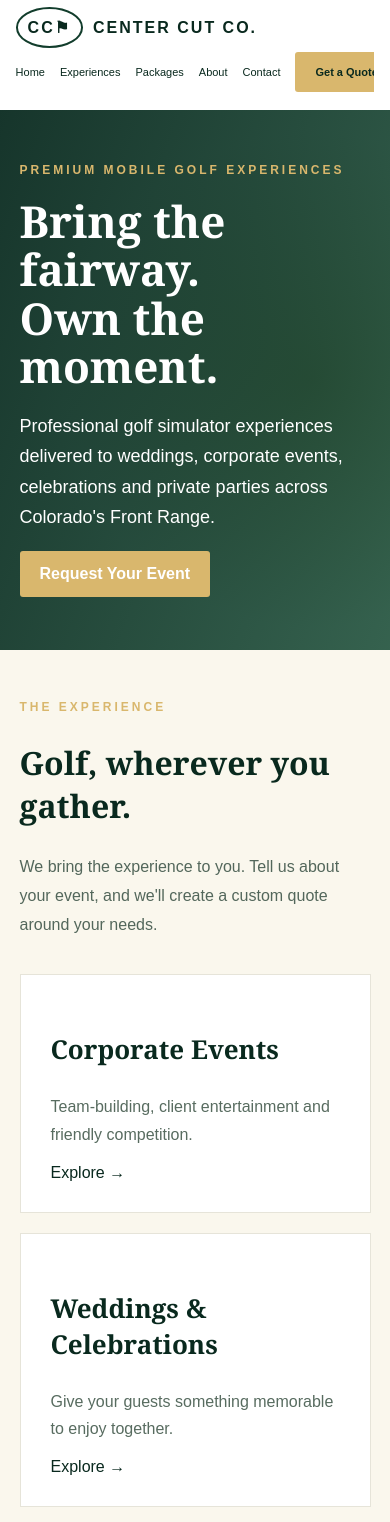
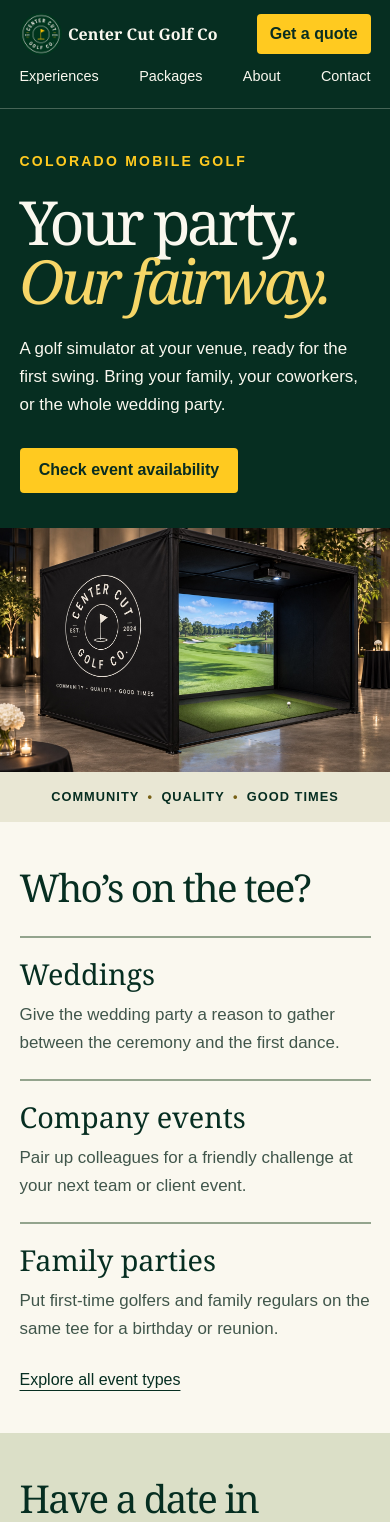
Before and after one commit to micahp20/center-cut-golf-co, a Next.js app: page / in a window 390 px wide. Shown: the top 1522 px of the page. Built offline with nearby package versions, Linux system fonts and the light colour scheme.

Commit message:
Rebuild the mobile golf homepage with the official 2026 emblem

```diff
--- a/app/about/page.tsx
+++ b/app/about/page.tsx
@@ -1 +1 @@
-import Link from "next/link";export default function Page(){return <><section className="pagehero"><div className="container"><div className="eyebrow">About us</div><h1>Good golf. Great company.</h1><p>Making golf more social and memorable, wherever people gather.</p></div></section><section className="section container"><h2>Golf is better shared.</h2><p className="intro">Center Cut Co. is building a premium mobile golf experience for events across Denver, Boulder and Northern Colorado. Our focus is hospitality, great experiences and a little friendly competition.</p><Link className="button" href="/book">Plan an Event</Link></section></>}
+import Link from "next/link";export default function Page(){return <><section className="pagehero"><div className="container"><div className="eyebrow">About us</div><h1>Good golf. Great company.</h1><p>Making golf more social and memorable, wherever people gather.</p></div></section><section className="section container"><h2>Golf is better shared.</h2><p className="intro">Center Cut Golf Co is building a premium mobile golf experience for events across Denver, Boulder and Northern Colorado. Our focus is hospitality, great experiences and a little friendly competition.</p><Link className="button" href="/book">Plan an Event</Link></section></>}
--- /dev/null
+++ b/app/club.css
@@ -0,0 +1,52 @@
+:root { --green:#053d2b; --deep:#062e21; --gold:#ffca20; --cream:#faf8ef; }
+.club-header { display:flex; align-items:center; gap:2rem; padding:.8rem max(5vw,calc((100vw - 1280px)/2)); background:var(--deep); color:var(--cream); border-bottom:1px solid #466456; }
+.club-brand { display:flex; gap:.75rem; align-items:center; font:bold clamp(1rem,2vw,1.4rem) Georgia,serif; white-space:nowrap; }
+.club-brand img { border-radius:50%; }
+.club-header nav { margin-left:auto; gap:1.5rem; font-size:.94rem; }
+.club-header nav a { padding:.65rem 0; }
+.book-link,.button { background:var(--gold); color:#092d21; padding:.85rem 1.2rem; font-weight:700; border-radius:4px; white-space:nowrap; }
+a:focus-visible,button:focus-visible { outline:3px solid #218fd1; outline-offset:3px; }
+.opening { display:grid; grid-template-columns:45% 55%; background:var(--deep); color:var(--cream); }
+.opening-copy { align-self:center; padding:clamp(2rem,5vw,6rem) 9% clamp(2.8rem,6vw,7rem) max(5vw,calc((100vw - 1280px)/2)); }
+.location,.motto { font-weight:bold; letter-spacing:.16em; font-size:.875rem; }
+.location { color:var(--gold); margin:0 0 1.4rem; }
+.opening h1 { font:normal clamp(3.8rem,6.5vw,7rem)/.98 Georgia,serif; letter-spacing:-.06em; margin:0; }
+.opening em { color:#f6d667; }
+.lead,.plan p,.occasion-list p { font-size:1.06rem; line-height:1.65; }
+.lead { max-width:32rem; margin:1.5rem 0 1.8rem; }
+.venue { margin:0; min-height:100%; position:relative; }
+.venue img { width:100%; height:100%; position:absolute; object-fit:cover; object-position:50% 50%; }
+.motto { background:#e9e7d4; padding:1.1rem; text-align:center; text-transform:uppercase; }
+.motto span { margin:0 .7em; color:#786116; }
+.occasions,.plan { padding-block:clamp(2.8rem,6vw,6rem); }
+.occasions h2,.plan h2 { font:normal clamp(2.4rem,4.8vw,4.3rem)/1.05 Georgia,serif; letter-spacing:-.045em; margin:0 0 1.8rem; }
+.occasion-list { display:grid; gap:2.5rem; grid-template-columns:repeat(3,1fr); }
+.occasion-list article { border-top:2px solid #93a48d; }
+.occasion-list h3 { font:normal 1.8rem Georgia,serif; margin:1rem 0 .5rem; }
+.occasion-list p { margin:0; color:#40564b; }
+.text-link { display:inline-block; margin-top:1.7rem; text-decoration:underline; text-underline-offset:.3em; }
+.plan { background:#dbdfc7; }
+.plan-inner,.club-footer { display:flex; justify-content:space-between; align-items:center; gap:2rem; }
+.plan p { max-width:37rem; margin-bottom:0; }
+.plan h2 { margin-bottom:.7rem; }
+.club-footer strong { font:normal 1.8rem Georgia,serif; }
+.form input,.form select,.form textarea { font-size:1rem; }
+.section .eyebrow { color:#785900; }
+@media(max-width:850px) {
+  .club-header { flex-wrap:wrap; gap:.2rem 1rem; }
+  .club-header nav { order:3; width:100%; justify-content:space-between; font-size:.9rem; gap:.5rem; }
+  .book-link { margin-left:auto; }
+  .opening { grid-template-columns:1fr; }
+  .opening-copy { padding:2.8rem 5vw 2.2rem; }
+  .venue { aspect-ratio:2/1; }
+  .occasion-list { grid-template-columns:1fr; gap:1.4rem; }
+  .plan-inner,.club-footer { align-items:flex-start; flex-direction:column; }
+}
+@media(max-width:420px) {
+  .club-brand { gap:.4rem; }
+  .club-brand img { width:42px; height:42px; }
+  .book-link { padding:.7rem .8rem; }
+  .motto { letter-spacing:.08em; font-size:.8rem; }
+  .motto span { margin:0 .3em; }
+  .venue { aspect-ratio:1.6; }
+}
--- a/app/layout.tsx
+++ b/app/layout.tsx
@@ -1 +1,33 @@
-import Link from "next/link";import "./globals.css";import type { Metadata } from "next";export const metadata:Metadata={title:"Center Cut Co. | Mobile Golf Experiences",description:"Premium mobile golf simulator rentals in Denver, Boulder and Northern Colorado."};export default function Layout({children}:{children:React.ReactNode}){return <html lang="en"><body><header className="header"><Link href="/" className="brand"><span className="mark">CC⚑</span>CENTER CUT CO.</Link><nav><Link href="/">Home</Link><Link href="/experiences">Experiences</Link><Link href="/packages">Packages</Link><Link href="/about">About</Link><Link href="/contact">Contact</Link><Link className="navcta" href="/book">Get a Quote</Link></nav></header>{children}<footer><div className="container"><strong>CENTER CUT CO.</strong><p>Denver · Boulder · Northern Colorado</p><Link href="/admin">Team Login</Link> · <Link href="/privacy">Privacy Policy</Link><p>© {new Date().getFullYear()} Center Cut Co.</p></div></footer></body></html>}
+import Link from "next/link";
+import type { Metadata } from "next";
+import "./globals.css";
+import "./club.css";
+
+export const metadata: Metadata = {
+  title: "Center Cut Golf Co | Colorado Mobile Golf Simulator",
+  description: "Bring mobile simulator golf to weddings, company events and family parties along Colorado’s Front Range.",
+  icons: { icon: "/center-cut/emblem.png" }
+};
+
+const pages = ["Experiences", "Packages", "About", "Contact"];
+
+export default function Layout({ children }: { children: React.ReactNode }) {
+  return <html lang="en"><body>
+    <header className="club-header">
+      <Link className="club-brand" href="/">
+        <img src="/center-cut/emblem.png" alt="" width="50" height="50" />
+        <span>Center Cut Golf Co</span>
+      </Link>
+      <nav aria-label="Main navigation">{pages.map(page =>
+        <Link href={"/" + page.toLowerCase()} key={page}>{page}</Link>
+      )}</nav>
+      <Link className="book-link" href="/book">Get a quote</Link>
+    </header>
+    <main>{children}</main>
+    <footer><div className="container club-footer">
+      <div><strong>Center Cut Golf Co</strong><p>Denver · Boulder · Northern Colorado</p></div>
+      <div><a href="mailto:centercutgolfco@gmail.com">centercutgolfco@gmail.com</a>
+      <p><Link href="/privacy">Privacy policy</Link> · <Link href="/admin">Team login</Link></p></div>
+    </div></footer>
+  </body></html>;
+}
--- a/app/page.tsx
+++ b/app/page.tsx
@@ -1 +1,30 @@
-import Link from "next/link";export default function Home(){return <><section className="hero"><div className="container"><div className="eyebrow">Premium mobile golf experiences</div><h1>Bring the fairway.<br/>Own the moment.</h1><p>Professional golf simulator experiences delivered to weddings, corporate events, celebrations and private parties across Colorado's Front Range.</p><Link href="/book" className="button">Request Your Event</Link></div></section><section className="section container"><div className="eyebrow">The experience</div><h2>Golf, wherever you gather.</h2><p className="intro">We bring the experience to you. Tell us about your event, and we'll create a custom quote around your needs.</p><div className="grid">{[["Corporate Events","Team-building, client entertainment and friendly competition."],["Weddings & Celebrations","Give your guests something memorable to enjoy together."],["Private Parties","Birthdays, backyard events and gatherings with friends."]].map(([a,b])=><article className="tile" key={a}><h3>{a}</h3><p>{b}</p><Link href="/experiences">Explore →</Link></article>)}</div></section><section className="darkband"><div className="container"><h2>We bring the golf. You enjoy the event.</h2><p>From your first inquiry to the final swing, we'll help coordinate the details.</p><Link href="/book" className="button">Get a Custom Quote</Link></div></section></>}
+import Link from "next/link";
+
+const occasions = [
+  ["Weddings", "Give the wedding party a reason to gather between the ceremony and the first dance."],
+  ["Company events", "Pair up colleagues for a friendly challenge at your next team or client event."],
+  ["Family parties", "Put first-time golfers and family regulars on the same tee for a birthday or reunion."]
+];
+
+export default function Home() {
+  return <>
+    <section className="opening">
+      <div className="opening-copy">
+        <p className="location">COLORADO MOBILE GOLF</p>
+        <h1>Your party.<br/><em>Our fairway.</em></h1>
+        <p className="lead">A golf simulator at your venue, ready for the first swing. Bring your family, your coworkers, or the whole wedding party.</p>
+        <Link className="button" href="/book">Check event availability</Link>
+      </div>
+      <figure className="venue"><img src="/center-cut/simulator.jpg" alt="Center Cut’s enclosed simulator with a putting surface and projected golf course in an event space" /></figure>
+    </section>
+    <div className="motto">Community <span>•</span> Quality <span>•</span> Good times</div>
+    <section className="occasions container"><h2>Who’s on the tee?</h2>
+      <div className="occasion-list">{occasions.map(([title, copy]) =>
+        <article key={title}><h3>{title}</h3><p>{copy}</p></article>
+      )}</div><Link className="text-link" href="/experiences">Explore all event types</Link>
+    </section>
+    <section className="plan"><div className="container plan-inner"><div>
+      <h2>Have a date in mind?</h2><p>Send your date, venue and guest count. We’ll check availability and put together a quote for your event.</p>
+    </div><Link href="/book" className="button">Request a quote</Link></div></section>
+  </>;
+}
```
Also changed, not shown: app/privacy/page.tsx (+2 -2 lines), public/center-cut/emblem.png (added), public/center-cut/simulator.jpg (added).
